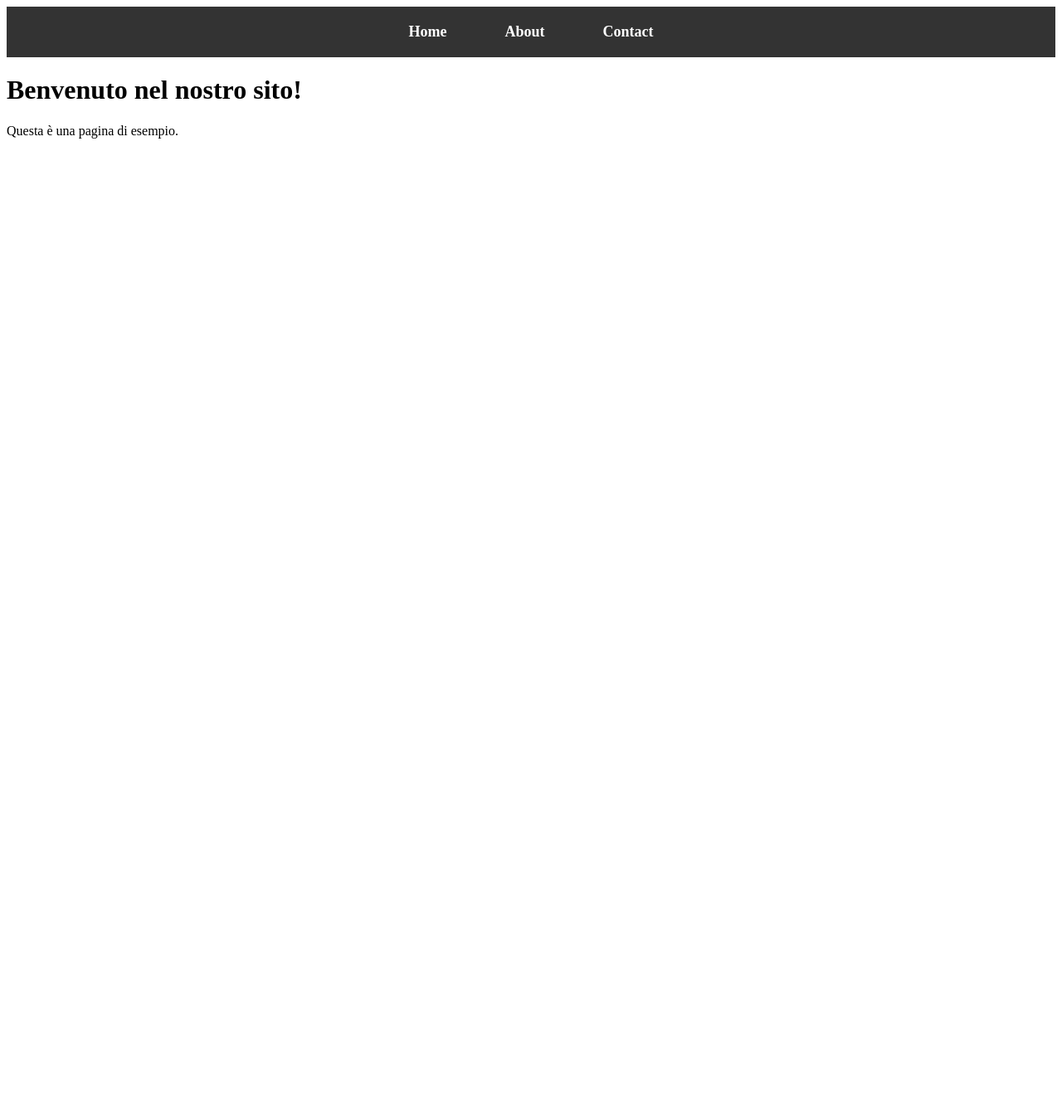
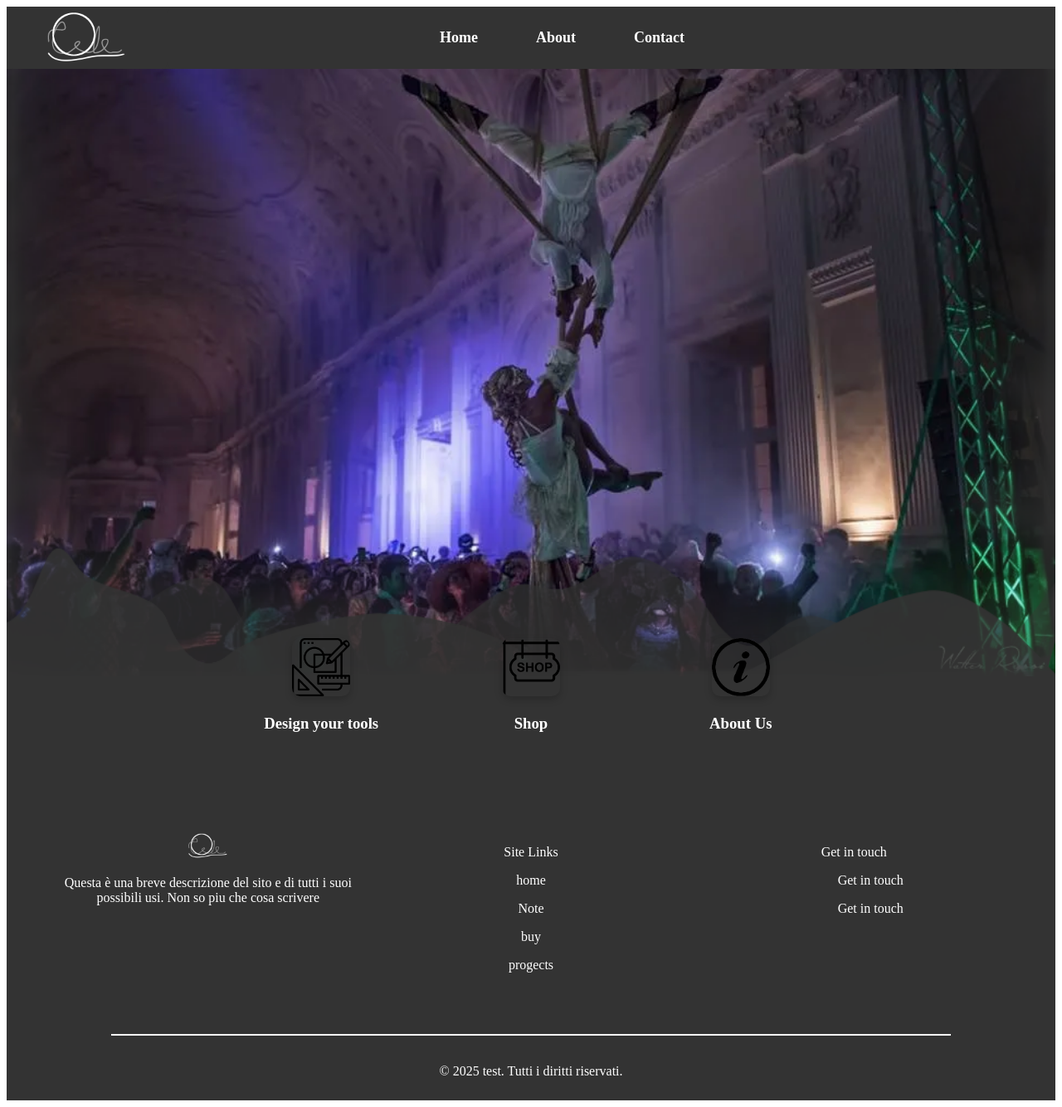
Before and after one commit to 0balam0/SitoWebAerea, a PHP site: page /home.php in a window 1280 px wide. Shown: the whole page at 83% size. Before the commit the page ends 167 px from the top, so only its background shows below. Run offline with PHP 8.4, Linux system fonts and the light colour scheme.

Commit message:
fatta home

```diff
--- /dev/null
+++ b/footer.php
@@ -0,0 +1,27 @@
+<footer class="footer">
+    <div class="footer-container">
+        <div class="colbig">
+            <img src="images/icone/ico_16.png" alt="Site icone" style='width: 50px;' >
+            <p>Questa è una breve descrizione del sito e di tutti i suoi possibili usi. Non so piu che cosa scrivere</p>
+        </div>
+        <div class="colmiddle">
+            <p>Site Links</p>
+            <p>home</p>
+            <p>Note</p>
+            <p>buy</p>
+            <p>progects</p>
+        </div>
+        <div class="colbig">
+            <p>Get in touch</p>
+            <ul>
+                <p>Get in touch</p>
+                <p>Get in touch</p>
+            </ul>
+        </div>
+    </div>
+    <hr class="lineSep">
+    <div class="noteCopy">
+        <p>&copy; 2025 test. Tutti i diritti riservati.</p>
+    </div>
+
+</footer>
--- a/header.php
+++ b/header.php
@@ -1,4 +1,8 @@
 <header>
+  <div class='headerIcone'>
+    <img src="images/icone/ico_16.png" alt="Site icone" style='width: 100px;' >
+  </div>
+  <div class='navDiv'>
     <nav>
       <ul>
         <li><a href="http://tuosito.com">Home</a></li>
@@ -6,4 +10,5 @@
         <li><a href="http://tuosito.com">Contact</a></li>
       </ul>
     </nav>
+  </div>
 </header>
--- a/home.php
+++ b/home.php
@@ -10,9 +10,28 @@
     <?php include('header.php'); ?> <!-- Includi l'header -->
 
     <main>
-        <h1>Benvenuto nel nostro sito!</h1>
-        <p>Questa è una pagina di esempio.</p>
+        <div class= mainFigureDiv>
+        <img src="images/image_home.png" alt="Site icone" class=mainFigure>
+            <div class=iconeContainer>
+                <div >
+                </div>
+                <div>
+                    <img src="images/icone/designIco.png" alt="designIco">
+                    <h3>Design your tools</h3>
+                </div>
+                <div >
+                    <img src="images/icone/shopIco.png" alt="shopIco">
+                    <h3>Shop</h3>
+                </div>
+                <div >
+                    <img src="images/icone/infoIco.png" alt="InfoIco">
+                    <h3>About Us</h3>
+                </div>
+                <div >
+                </div>
+            </div>
+        </div>
     </main>
-
+    <?php include('footer.php'); ?> <!-- Includi l'header -->
 </body>
 </html>
--- a/style.css
+++ b/style.css
@@ -1,11 +1,41 @@
+/* variabili generali */
+
+:root {
+    --txtcolor: #fff;   /* Colore di sfondo */
+    --bkcolor: #333;  /* Colore del testo */
+    --hovercolor : #555;
+}
+
 /* Stile per l'header */
 header {
     background-color: #333; /* Colore di sfondo scuro */
-    padding: 20px 0; /* Spaziatura sopra e sotto il menu */
-    text-align: center; /* Centra il contenuto */
+    display: flex;
 }
 
-nav ul {
+header .headerIcone{
+    text-align: center;
+    align-items: center;
+    width: 15%;               /* Ogni colonna occuperà il 45% della larghezza */
+    padding: 2px;            /* Spaziatura interna */
+    background-color: var(--bkcolor); /* Colore di sfondo quando si passa sopra con il mouse */
+    border-radius: 8px;          /* Angoli arrotondati */
+}
+
+header .navDiv{
+    align-items: center;
+    text-align: center;
+    width: 75%;               /* Ogni colonna occuperà il 45% della larghezza */
+    padding: 2px;               /* Spaziatura interna */
+    background-color: var(--bkcolor); /* Colore di sfondo quando si passa sopra con il mouse */
+    border-radius: 8px;          /* Angoli arrotondati */
+}
+header nav{
+    align-items: center;
+    height: 100%;
+}
+header nav ul {
+    align-items: center;
+    height: 100%;
     list-style: none; /* Rimuove i puntini dai link */
     padding: 0;
     margin: 0;
@@ -13,12 +43,12 @@ nav ul {
     justify-content: center; /* Centra i link orizzontalmente */
 }
 
-nav ul li {
+header nav ul li {
     margin: 0 20px; /* Distanza tra i link */
 }
 
-nav ul li a {
-    color: #fff; /* Colore del testo (bianco) */
+header nav ul li a {
+    color: var(--txtcolor); /* Colore del testo (bianco) */
     text-decoration: none; /* Rimuove la sottolineatura dai link */
     font-size: 18px; /* Imposta la dimensione del font */
     font-weight: bold; /* Imposta il font in grassetto */
@@ -26,7 +56,88 @@ nav ul li a {
     transition: background-color 0.3s; /* Aggiunge un effetto di transizione per il colore di sfondo */
 }
 
-nav ul li a:hover {
-    background-color: #555; /* Colore di sfondo quando si passa sopra con il mouse */
+header nav ul li a:hover {
+    background-color: var(--hovercolor); /* Colore di sfondo quando si passa sopra con il mouse */
     border-radius: 5px; /* Angoli arrotondati per i link */
 }
+
+
+
+/* footer style */
+
+/* Footer principale */
+footer {
+    background-color: var(--bkcolor);        /* Colore di sfondo del footer */
+    color: var(--txtcolor);                /* Colore del testo */
+    text-align: center;            /* Centra il testo */
+}
+
+/* Contenitore del footer */
+.footer-container {
+    display: flex;                 /* Usa Flexbox per disporre gli elementi */
+    justify-content: space-between; /* Spazio tra i 3 gruppi di elementi */
+    align-items: flex-start;
+    margin: 0 auto;                /* Centra il footer */
+    /*padding: 0 20px; */              /* Spaziatura laterale */
+}
+footer .colbig{
+    width : 40%;
+    padding: 50px;
+    text-decoration: none;
+}
+footer .colmiddle{
+    width : 20%;
+    padding: 50px;
+    text-decoration: none;
+}
+
+footer hr.lineSep {
+    width : 80%;
+    border: 10px;               /* Rimuove il bordo predefinito */
+    height: 2px;             /* Altezza della linea */
+    background-color: var(--txtcolor);        /* Colore della linea (bianco) */
+}
+footer .noteCopy{
+    padding: 10px 10px;          /* Spaziatura sopra e sotto la linea */
+    text-align: center;
+}
+
+/*HOME Style */
+.mainFigureDiv{
+    background-color: var(--bkcolor);
+}
+.mainFigure{
+    width : 100%;
+}
+
+.iconeContainer{
+    background-color: var(--bkcolor);
+    display: flex;
+}
+.iconeContainer div{
+    width : 20%;
+    text-align: center;
+    position: relative;
+    bottom: 50px;
+}
+/*.iconeContainer div:hover{
+
+    border-radius: 5px;
+    background-color: var(--hovercolor);
+}*/
+.iconeContainer div img:hover {
+    background-color: var(--hovercolor); /* Colore di sfondo quando si passa sopra con il mouse */
+    transition: transform 1s ease;
+    border-radius: 10px;
+    transform: scale(1.5); /* Ingrandisce l'immagine del 10% */
+}
+.iconeContainer div img{
+    box-shadow: 0 4px 10px rgba(0, 0, 0, 0.2);
+    border-radius: 10px;
+    height: 70px;
+}
+
+/* Variabili generali */
+.iconeContainer div h3{
+    color: var(--txtcolor);                /* Colore del testo */
+}
```
Also changed, not shown: images/icone/designIco.png (added), images/icone/ico_16.png (added), images/icone/ico_512.png (added), images/icone/infoIco.png (added), images/icone/shopIco.png (added), images/image_home.png (added), images/image_home.svg (added), 3 other files. Lines whose indentation alone changed are shown as unchanged.
